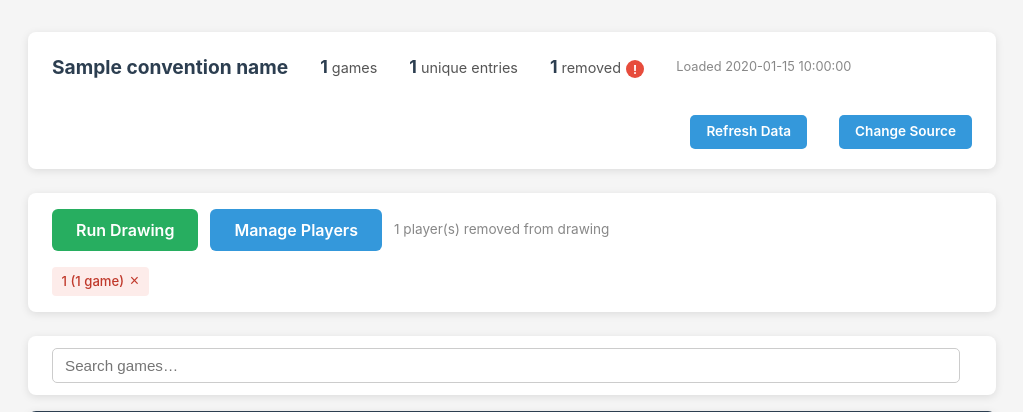
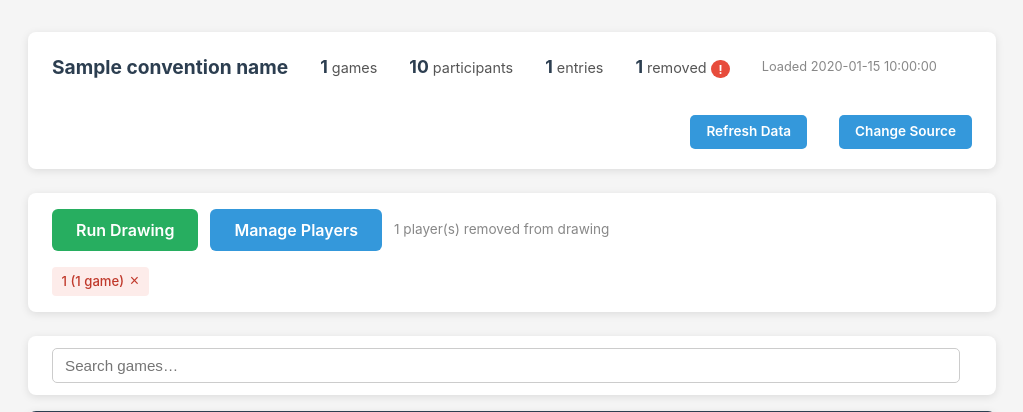
Before and after one commit to jeep/PawDrawing, a Flask app: template templates/games.html in a window 1280 px wide. Shown: the part 68-480 px from the top of the page, without its empty margins (128-1151 px from the left). Run offline with Flask 3, Linux system fonts and the light colour scheme; the template is opened without the code that fills it: most values are stand-ins (such as "Sample title", 1, 10 or a date in 2020).

Commit message:
feat(games): show unique participant count in summary bar (#83)

```diff
--- a/routes/games.py
+++ b/routes/games.py
@@ -80,11 +80,14 @@ def games():
 
     data_loaded_at = datetime.now().strftime("%-I:%M %p")
 
+    unique_participants = len({e["badge_id"] for e in filtered})
+
     return render_template(
         "games.html",
         game_data=game_data,
         total_games=len(all_games),
         total_entries=len(filtered),
+        unique_participants=unique_participants,
         convention_name=session.get(SK.CONVENTION_NAME) or session.get(SK.LIBRARY_NAME, ""),
         premium_games=premium_games,
         ejected_entries=ejected_entries,
--- a/templates/games.html
+++ b/templates/games.html
@@ -19,7 +19,8 @@
 <div class="summary">
     <h2>{{ convention_name }}</h2>
     <span class="stat"><strong>{{ total_games }}</strong> games</span>
-    <span class="stat"><strong>{{ total_entries }}</strong> unique entries</span>
+    <span class="stat"><strong>{{ unique_participants }}</strong> participants</span>
+    <span class="stat"><strong>{{ total_entries }}</strong> entries</span>
     <span class="stat" id="eject-stat"{% if not ejected_entries %} style="display:none"{% endif %}><strong id="eject-stat-count">{{ ejected_entries|length }}</strong> removed<span class="eject-count">!</span></span>
     <span class="stat" style="font-size:0.8rem;color:#888;">Loaded {{ data_loaded_at }}</span>
     <span class="save-status" id="save-status">Saved</span>
```
